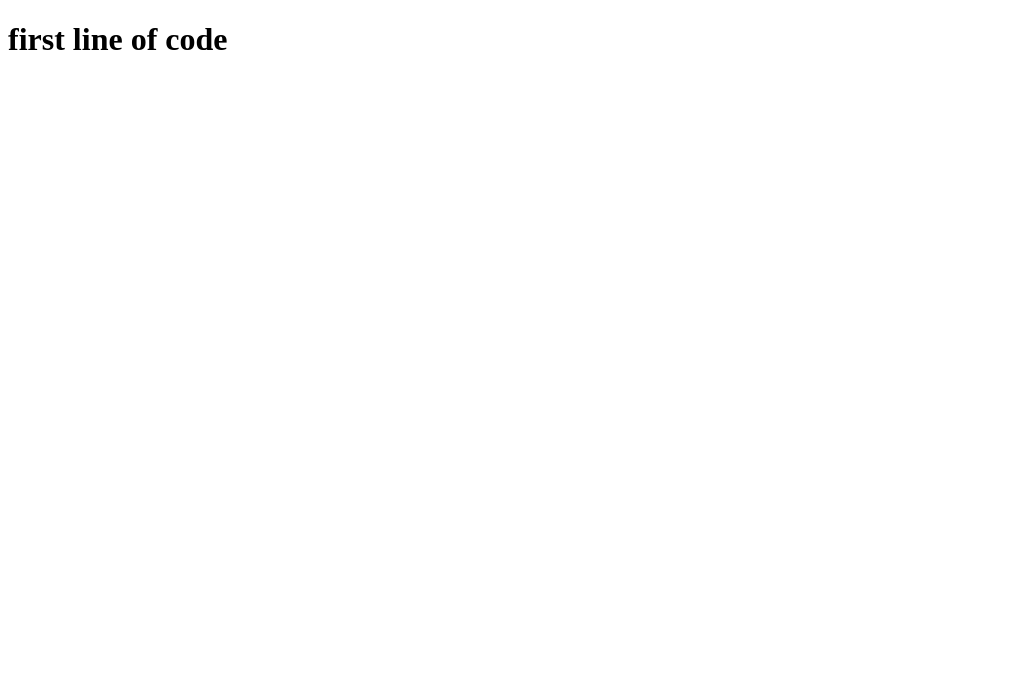
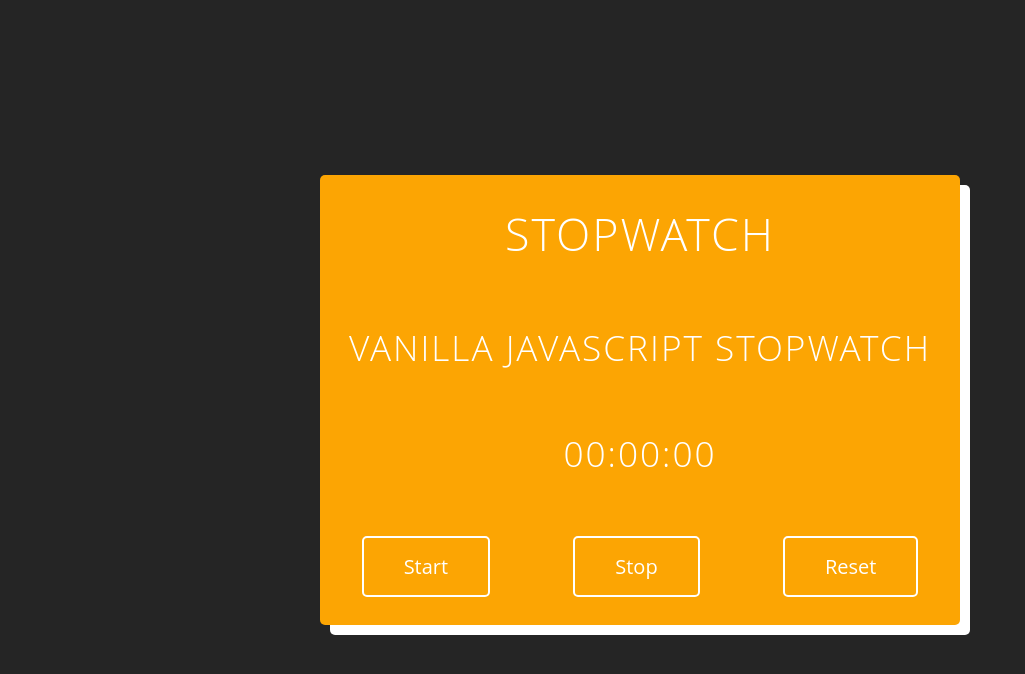
Before and after one commit to DrewIndeed/javascript-practice-projects, a plain HTML site: page vanilla-js-stopwatch/index.html in a window 1280 px wide. Shown: the whole page, without its empty margins (0-1025 px from the left). Drawn offline with Linux system fonts and the light colour scheme.

Commit message:
add basic layout for stopwatch

```diff
--- a/vanilla-js-stopwatch/index.html
+++ b/vanilla-js-stopwatch/index.html
@@ -4,12 +4,22 @@
     <meta charset="UTF-8">
     <meta http-equiv="X-UA-Compatible" content="IE=edge">
     <meta name="viewport" content="width=device-width, initial-scale=1.0">
+    <link rel="stylesheet" href="style.css" type="text/css">
     <title>Vanilla JavaScript Stopwatch</title>
 </head>
 <body>
 
 <div class="main__container">
-    <h1>first line of code</h1>
+    <div class="watch__panel">
+        <h1 class="watch__contents main-title">STOPWATCH</h1>
+        <h2 class="watch__contents sub-title">VANILLA JAVASCRIPT STOPWATCH</h2>
+        <h2 class="watch__contents time-display">00:00:00</h2>
+        <div class="buttons">
+            <a href="#" class="button">Start</a>
+            <a href="#" class="button">Stop</a>
+            <a href="#" class="button">Reset</a>
+        </div>
+    </div>
 </div>
 
 </body>
--- a/vanilla-js-stopwatch/style.css
+++ b/vanilla-js-stopwatch/style.css
@@ -1 +1,61 @@
 /* first line of css */
+html,
+body {
+  width: 100%;
+  height: 100%;
+  margin: 0 auto;
+  overflow-x: hidden;
+}
+
+.main__container {
+    background-color: rgb(37, 37, 37);
+    height: 100vh;
+    display: flex;
+    justify-content: center;
+    align-items: center;
+}
+
+.watch__panel {
+    display: flex;
+    align-items: center;
+    justify-content: center;
+    flex-direction: column;
+    border-radius: 5px;
+    background-color: #fca503;
+    height: 450px;
+    width: 50%;
+    color: white;
+    font-family: 'Open Sans', sans-serif;
+    box-shadow: 10px 10px;
+}
+
+h1 {
+    font-size: 2.8rem;
+}
+
+h2 {
+    font-size: 2.2rem;
+}
+
+.watch__contents {
+    text-align: center;
+    font-weight: 100;
+    letter-spacing: 2px;
+}
+
+.buttons {
+    padding: 30px 0;
+    display: flex;
+    justify-content: space-around;
+    width: 100%;
+}
+
+.button {
+    border: 2px solid #fff;
+    border-radius: 5px;
+    font-size: 20px;
+    color: white;
+    background-color: rgba(255,255,255,0);
+    padding: 15px 40px;
+    text-decoration: none;
+}
```
Also changed, not shown: 1 other file.
